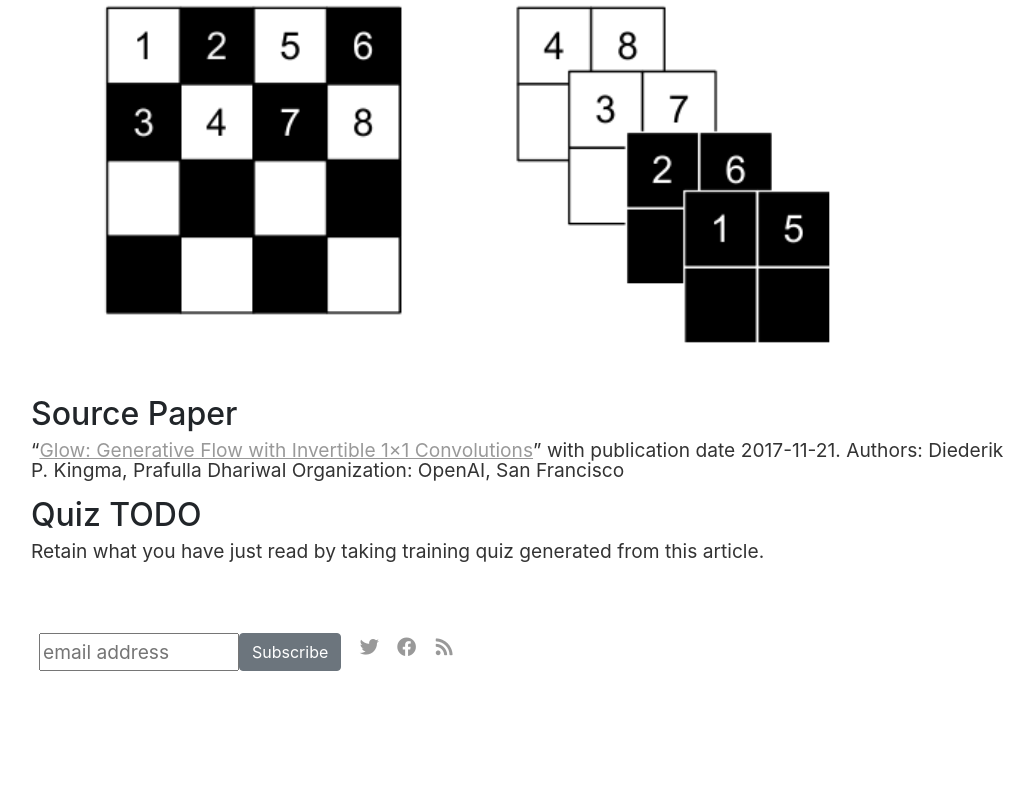
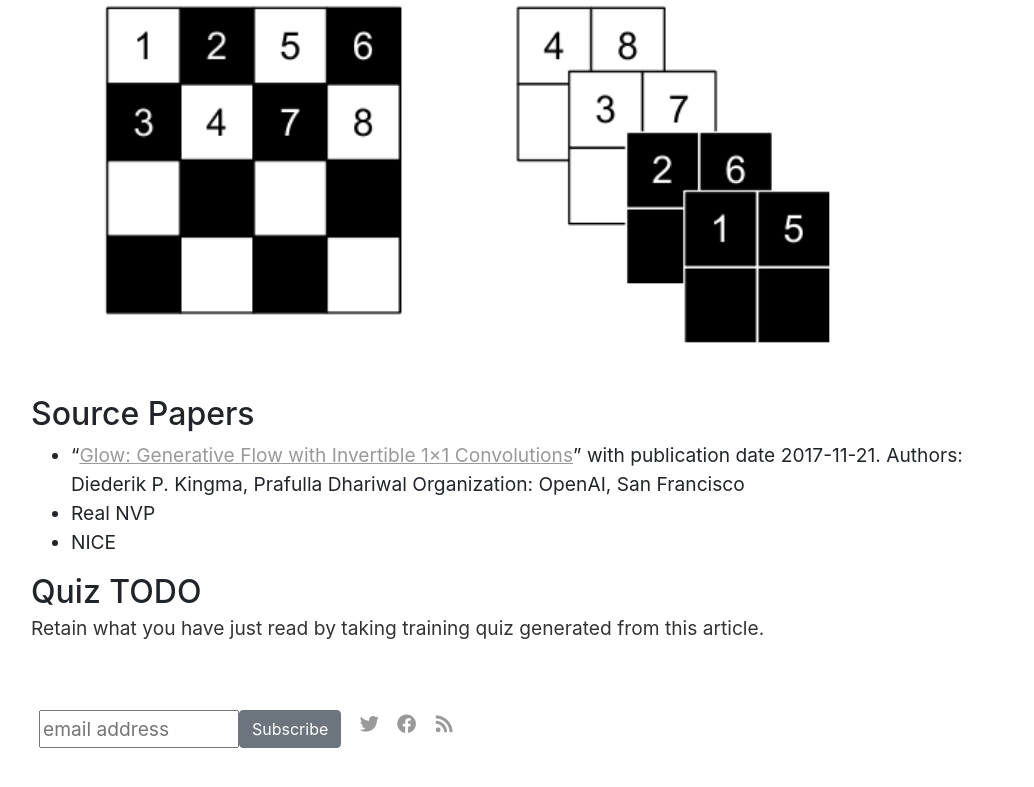
Before and after one commit to vackosar/vackosar.github.io, a Jekyll site: the page built from _posts/2020-06-19-glow-the-representations-must-flow.md, in a window 1280 px wide and 900 px high, scrolled down 3202 px. Shown: the top 787 px of the window, without its empty margins (112-1146 px from the left). Built offline with Jekyll 4.4.1, drawn with Linux system fonts in a browser that asks for light colours; nearby versions of some CDN libraries; library files that are not in the unit come from our copies; comment, search, counter and statistics services are not loaded.

Commit message:
flow-based model

```diff
--- a/_posts/2020-06-19-glow-the-representations-must-flow.md
+++ b/_posts/2020-06-19-glow-the-representations-must-flow.md
@@ -70,11 +70,13 @@ But how do we go from an image to required number of channels for above to make
 <p><img src="https://raw.githubusercontent.com/vackosar/vackosar.github.io/master/images/glow-masking.png" alt="skip-one-pixel - squeezing operation from Real NVP paper"/></p>
 
 
-## Source Paper
+## Source Papers
 
-"[Glow: Generative Flow with Invertible 1×1 Convolutions](https://d4mucfpksywv.cloudfront.net/research-covers/glow/paper/glow.pdf)" with publication date 2017-11-21.
+- "[Glow: Generative Flow with Invertible 1×1 Convolutions](https://d4mucfpksywv.cloudfront.net/research-covers/glow/paper/glow.pdf)" with publication date 2017-11-21.
 Authors: Diederik P. Kingma, Prafulla Dhariwal
 Organization: OpenAI, San Francisco
+- Real NVP
+- NICE
 
 
 
```
